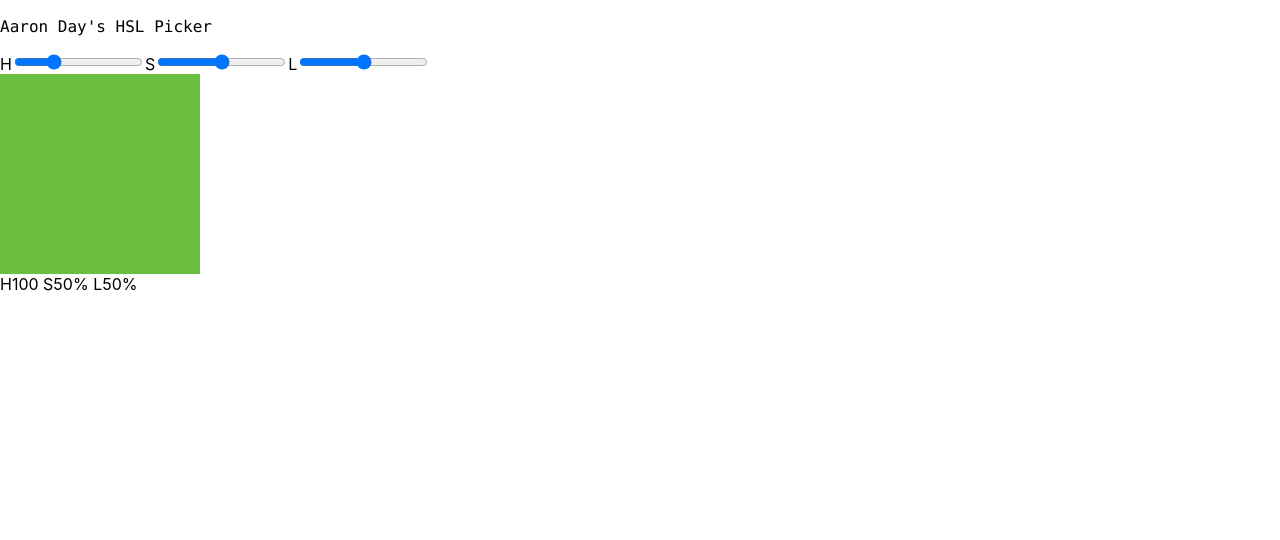
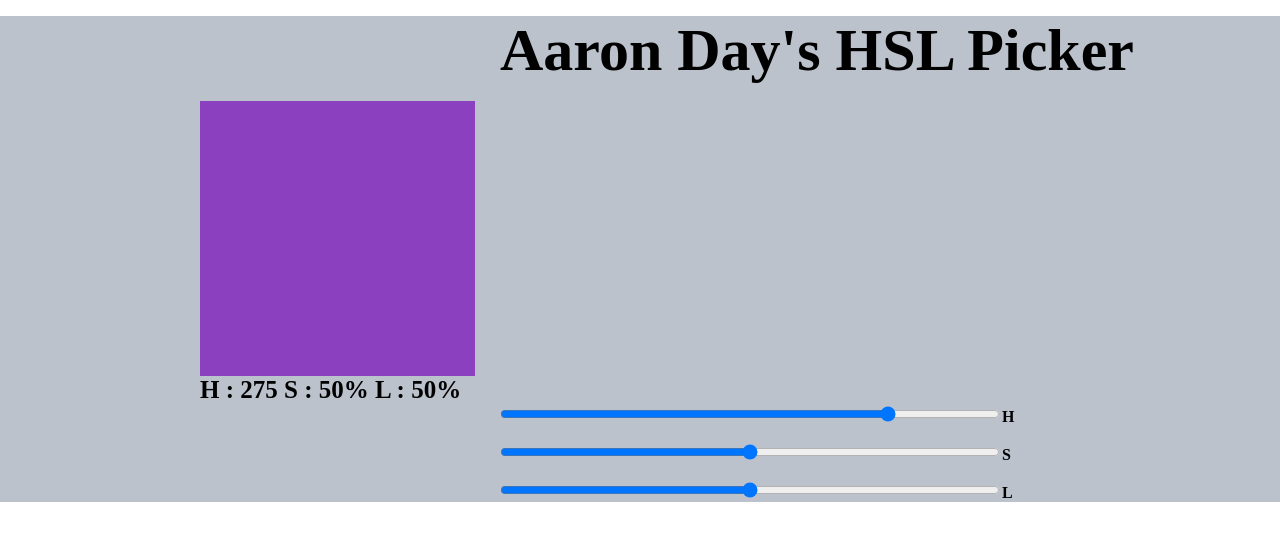
Before and after one commit to aaronwday/HSL-Picker, a React (Create React App) app: page / in a window 1280 px wide. Shown: the top 540 px of the page. Built offline with nearby package versions, Linux system fonts and the light colour scheme.

Commit message:
changes of layout, fonts, color, sliders

```diff
--- a/src/App.css
+++ b/src/App.css
@@ -1,5 +1,56 @@
 .square {
+  margin-left: 200px;
+  height: 275px;
+  width: 275px;
 
-  height: 200px;
-  width: 200px;
+
 }
+
+.title {
+  font-size: 60px;
+  font-family: 'Russo One';
+  color: black;
+  margin-left: 500px;
+
+}
+
+.App {
+ background-color: rgb(187, 194, 204);
+ font-family: "Russo One";
+ font-weight: bold;
+
+}
+
+
+.sliderH {
+  margin-left: 500px;
+  width: 500px;
+  cursor: pointer;
+
+
+
+}
+
+.sliderS {
+  margin-left: 500px;
+  width: 500px;
+  cursor: pointer;
+
+}
+
+.sliderL {
+  margin-left: 500px;
+  width: 500px;
+  cursor: pointer;
+
+}
+
+
+.Variables {
+  font-family: "Russo One";
+  margin-left: 200px;
+  font-weight: bold;
+  font-size: 25px;
+
+
+}
--- a/src/App.js
+++ b/src/App.js
@@ -3,9 +3,10 @@ import './App.css';
 import Square from "./Square";
 
 function App() {
-  const [H, setH]= useState(100);
+  const [H, setH]= useState(275);
   const [S, setS]= useState(50);
   const [L, setL]= useState(50);
+
 
   function handleHChange(e) {
     setH(e.target.value)
@@ -17,31 +18,38 @@ function App() {
     setL(e.target.value)
   }
 
+
   return (
     <div className="App">
         <p>
-         <code>Aaron Day's HSL Picker</code>
+         <code className="title">Aaron Day's HSL Picker</code>
          </p>
-        H<input type="range"
+         <Square H={H} S={S} L={L}/>
+
+        <input className="sliderH" type="range"
         min="0"
         max="350"
         value={H}
         onChange={handleHChange}
-        />
-        S<input type="range"
+        />H
+
+        <p></p>
+        <input className="sliderS" type="range"
         min="0"
         max="100"
         value={S}
         onChange={handleSChange}
-        />
-        L<input type="range"
+        />S
+        <p></p>
+        <input className="sliderL" type="range"
         min="0"
          max="100"
          value={L}
          onChange={handleLChange}
-         />
+         />L
 
-        <Square H={H} S={S} L={L}/>
+
+
 
         </div>
 
--- a/src/Square.js
+++ b/src/Square.js
@@ -1,10 +1,11 @@
 import React from 'react'
+
 
 export default function Square({H, S, L}) {
   return (
     <div>
          <div className="square" style={{ backgroundColor: "hsl(" + H + "," + S + "%," + L + "%)"}}></div>
- H{H} S{S}% L{L}%
+ <div className="Variables">H : {H} S : {S}% L : {L}%</div>
     </div>
   )
 }
--- a/src/index.css
+++ b/src/index.css
@@ -10,4 +10,5 @@ body {
 code {
   font-family: source-code-pro, Menlo, Monaco, Consolas, 'Courier New',
     monospace;
+
 }
```
